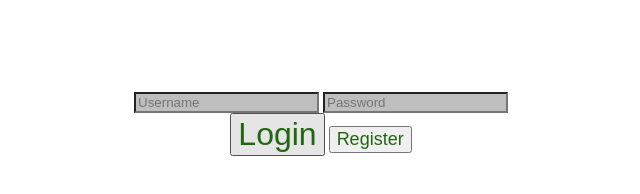
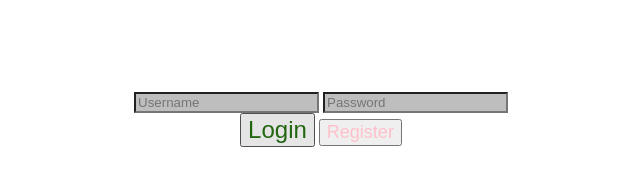
Before and after one commit to JakeAldrinnn/ITPC_3_Prelim_Exam, a plain HTML site: page index.html in a window 1280 px wide. In both pictures the pointer is over the button "Login". Shown: the whole page, without its empty margins (319-959 px from the left). Drawn offline with Linux system fonts and the light colour scheme.

Commit message:
index.html

```diff
--- a/index.html
+++ b/index.html
@@ -12,7 +12,7 @@
               color: red;
               background-color: #bebebe;
           }
-        .redText:hover {
+          .redText:hover {
           color: blue;
         }
         #btnlogin {
@@ -21,16 +21,18 @@
         }
         #btnlogin:hover {
           cursor: pointer;
-          font-size:  xx-large;
+          font-size:  x-large;
           color: #261;
-        }#btnregister {
+        }
+        #btnregister {
+
           font-size:  large;
-          color: #261;
+          color: pink;
         }
         #btnregister:hover {
           cursor: pointer;
-          font-size:  xx-large;
-          color: #261;
+          font-size:  x-large;
+          color: pink;
         }
         </style>
 
```
